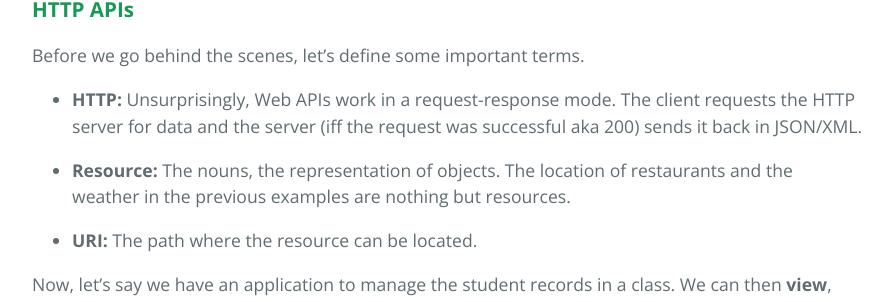
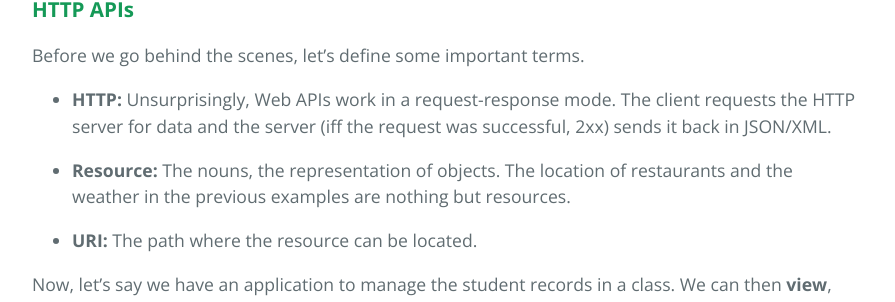
Before and after one commit to rxhl/Front, a Jekyll site: the page built from _posts/2017-09-11-Unboxing-REST-APIs.markdown, in a window 1280 px wide and 900 px high, scrolled down 1617 px. Shown: the part 173-475 px from the top of the window, without its empty margins (192-1087 px from the left). Built offline with Jekyll 4.4.1, drawn with Linux system fonts in a browser that asks for light colours.

Commit message:
week 2 v1.1

```diff
--- a/_posts/2017-09-11-Unboxing-REST-APIs.markdown
+++ b/_posts/2017-09-11-Unboxing-REST-APIs.markdown
@@ -35,7 +35,7 @@ It might seem that only the consumer benefits from the APIs but in reality, it w
 
 Before we go behind the scenes, let's define some important terms.
 
-* **HTTP:** Unsurprisingly, Web APIs work in a request-response mode. The client requests the HTTP server for data and the server (iff the request was successful aka 200) sends it back in JSON/XML.
+* **HTTP:** Unsurprisingly, Web APIs work in a request-response mode. The client requests the HTTP server for data and the server (iff the request was successful, 2xx) sends it back in JSON/XML.
 
 * **Resource:** The nouns, the representation of objects. The location of restaurants and the weather in the previous examples are nothing but resources.
 
```
